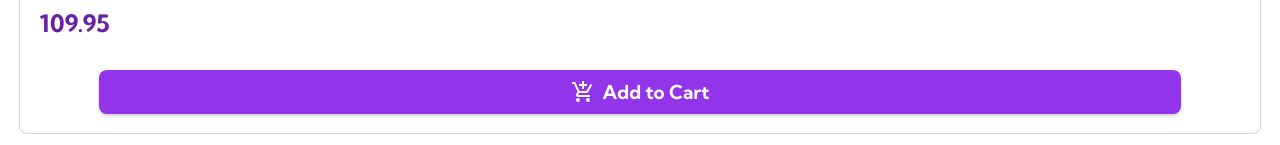
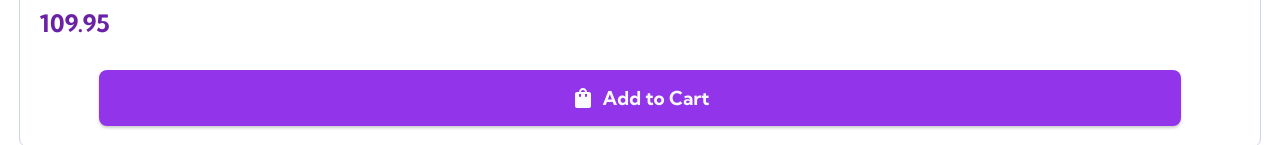
Before and after one commit to vieira-a/fake-store-react, a React (Vite) app: page / in a window 1280 px wide. Shown: the part 807-952 px from the top of the page. Built offline with nearby package versions, Linux system fonts and the light colour scheme.

Commit message:
feat: add component Cart

```diff
--- a/src/components/AddCart/AddCart.tsx
+++ b/src/components/AddCart/AddCart.tsx
@@ -1,10 +1,10 @@
 import * as S from "./styles";
-import AddShoppingCartIcon from "@mui/icons-material/AddShoppingCart";
+import ShoppingBagIcon from "@mui/icons-material/ShoppingBag";
 
 export default function AddCart() {
   return (
     <S.ButtonAddToCart>
-      <AddShoppingCartIcon />
+      <ShoppingBagIcon />
       Add to Cart
     </S.ButtonAddToCart>
   );
--- a/src/components/AddCart/styles.tsx
+++ b/src/components/AddCart/styles.tsx
@@ -7,7 +7,7 @@
   align-items: center;
   justify-content: center;
   gap: 0.5rem;
-  padding-block: 0.6rem;
+  padding-block: 1rem;
   font-size: 1.2rem;
   font-weight: 700;
   background-color: ${color.purple["600"]};
--- /dev/null
+++ b/src/pages/Cart/Cart.tsx
@@ -0,0 +1,3 @@
+export default function Cart() {
+  return <></>;
+}
--- /dev/null
+++ b/src/pages/Cart/styles.tsx
@@ -0,0 +1,2 @@
+import styled from "styled-components";
+import { color } from "../../components/UI/colors";
```
